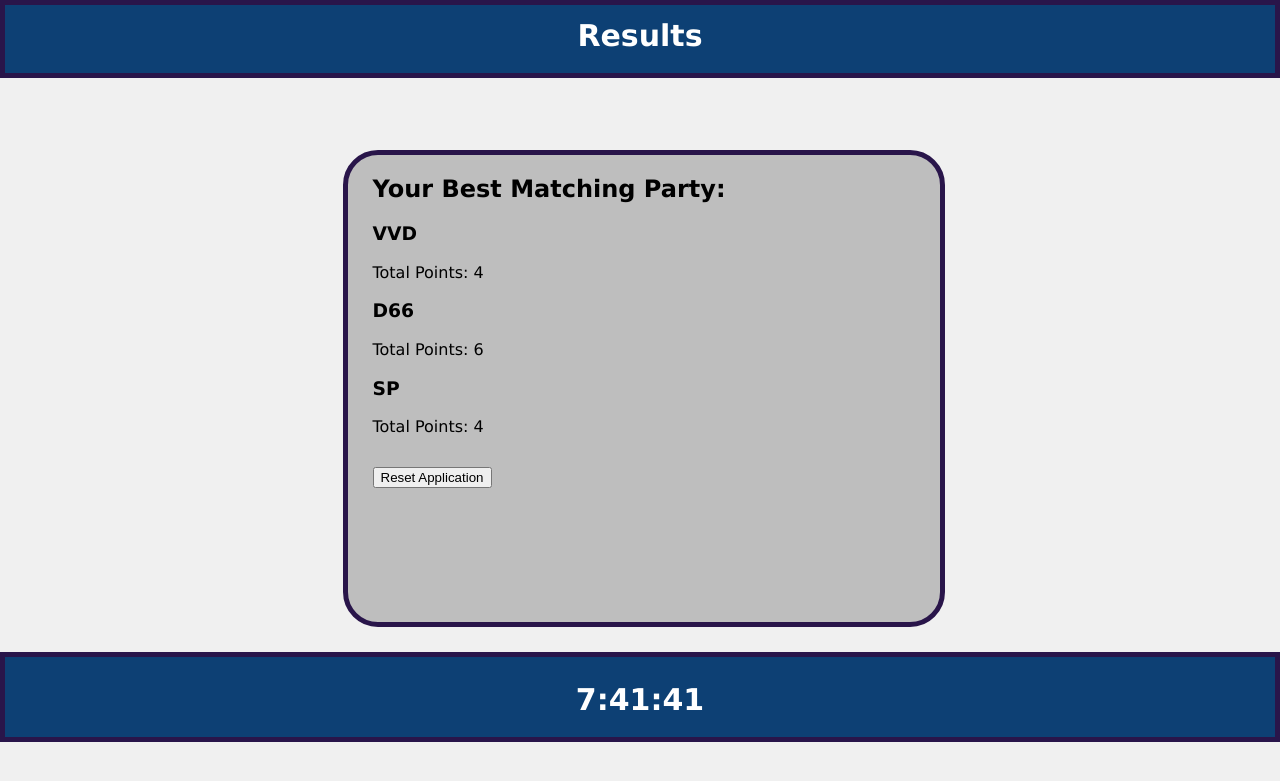
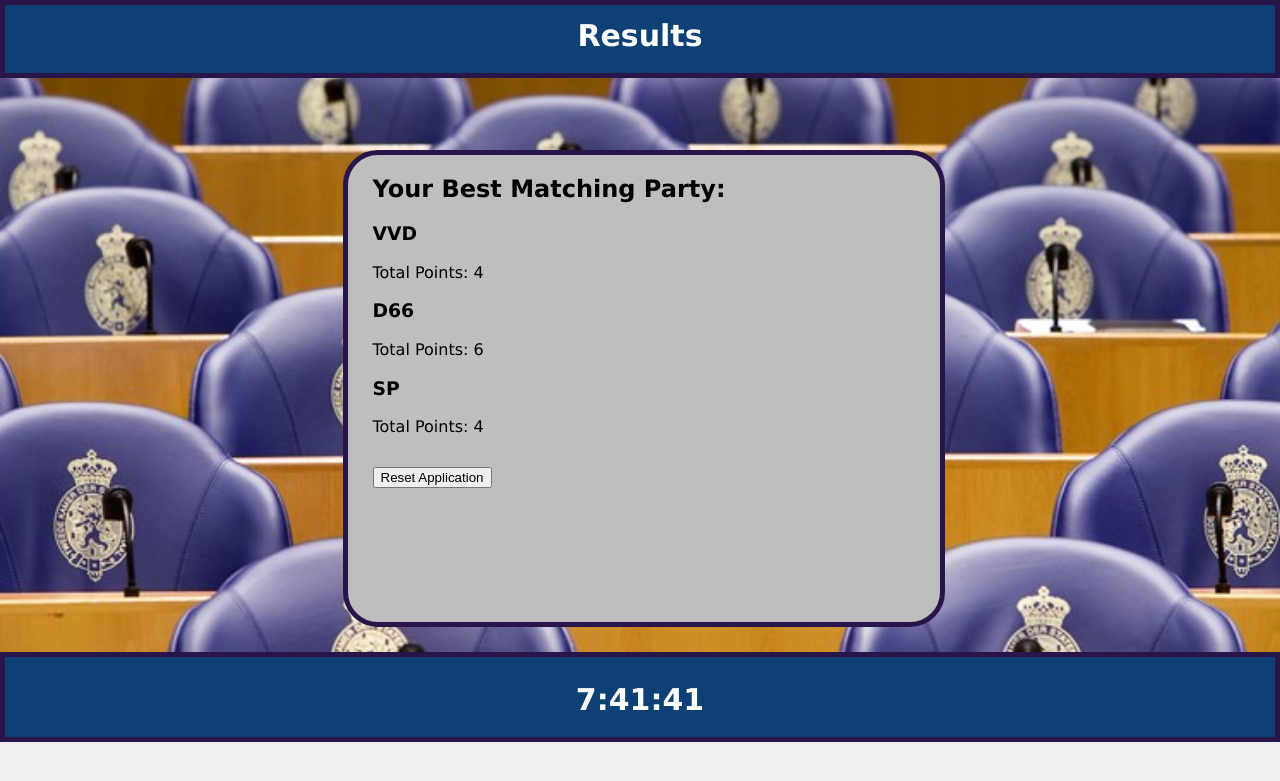
Before and after one commit to Max-Scholten/Project2, a PHP site: page /results.php in a window 1280 px wide. Shown: the top 781 px of the page. Run offline with PHP 8.4, Linux system fonts and the light colour scheme; a user stored in the database is signed in; data comes from the database, SQL or seed files in the repository; data that the repository does not hold is empty.

Commit message:
background added results

```diff
--- a/css/results.css
+++ b/css/results.css
@@ -1,5 +1,8 @@
 *
 body{
+    background-image: url(../afb/backgroundresults.png);
+    background-size: cover;
+    background-repeat: no-repeat;
     margin: 0px;
     padding: 0px;
     background-color: rgb(240, 240, 240);
```
Also changed, not shown: afb/backgroundresults.png (added).
